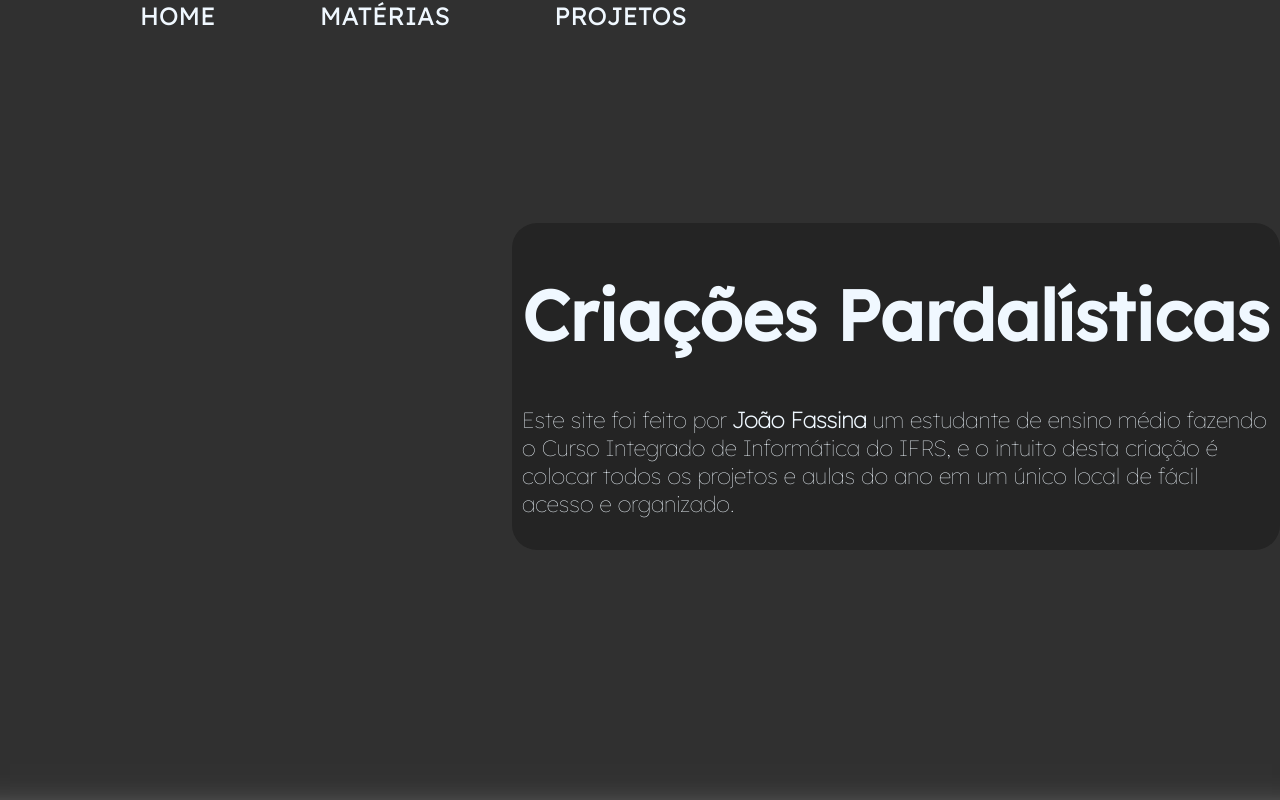
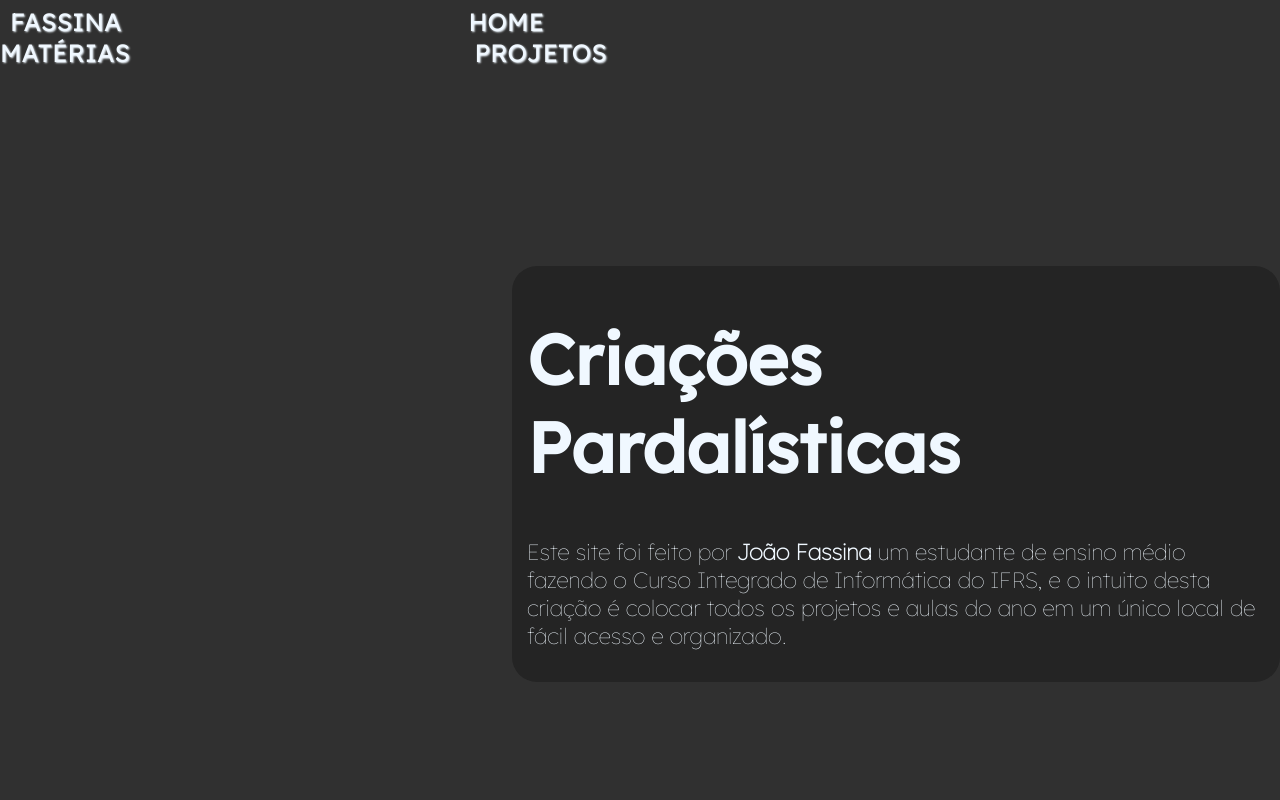
Before and after one commit to jf-fassina/Pardal, a plain HTML site: page index.html in a window 1280 px wide. Shown: the top 800 px of the page. Drawn offline with Linux system fonts and the light colour scheme.

Commit message:
Add files via upload

```diff
--- a/css/style.css
+++ b/css/style.css
@@ -27,18 +27,42 @@ body {
 .navbar {
   background: #303030;
   font-family: Lexend;
+  padding-top: 6px;
+  padding-bottom: 6px;
+  position: sticky;
 }
-.navbar > ul{
+.navbar > ul {
   list-style-type: none;
   display: inline;
+  padding-left: 10px;
 }
-.navbar > ul > li{
+.navbar > ul > li {
   font-size: 25px;
-  padding-left: 100px;
-  padding-top: 10px;
-  padding-bottom: 10px;
   display: inline;
+  cursor: pointer;
+  margin-right: 340px;
+  text-align: center;
+  transition: ease-in-out 250ms;
+}
+.navbar > ul > li:hover{
+  text-shadow: 1px 1px 7px aliceblue;
+  transition: ease-in-out 250ms;
+  font-size: 30px;
+}
 
+.logo {
+  margin-left: 0;
+}
+.navbar > ul > li > a {
+  color: aliceblue;
+  text-shadow: 1px 1px 2px aliceblue;
+  transition: ease-in-out 200ms;
+  text-decoration: none;
+}
+.navbar > ul > li > a:hover {
+  text-decoration: underline;
+  color: aliceblue;
+  text-shadow: 1px 1px 7px aliceblue;
 }
 /* 3. WELCOME --------------------------------------------------------------------------------------- */
 .inicio {
@@ -46,19 +70,22 @@ body {
   padding-bottom: 25%;
   background: #303030 url("../assets/images/dwarf-star.jpg") no-repeat top fixed;
   background-size: cover;
+  cursor: default;
 }
 
 .welcome {
   margin-left: 40%;
   background-color: #202020c1;
   border-radius: 25px;
-  padding: 1px 10px 10px 10px;
+  padding: 2px 12px 10px 15px;
   transition: ease-in-out 150ms;
 }
 
 .welcome:hover {
   transition: ease-in-out 150ms;
   transform: scale(1.015);
+  margin-left: 35%;
+  padding-right: 20px;
   background-color: #252525d7;
   box-shadow: 0 0 10px 5px #303030;
   text-shadow: 1px 1px 7px aliceblue;
--- a/index.html
+++ b/index.html
@@ -7,15 +7,16 @@
     <link rel="stylesheet" href="css/style.css" />
   </head>
   <body>
-
     <div class="navbar">
-        <ul>
-          <li>HOME</li>
-          <li>MATÉRIAS</li>
-          <li>PROJETOS</li>
-        </ul>
+      <ul>
+        <li class="logo">
+          <a href="https://github.com/jf-fassina" target="_blank">FASSINA</a>
+        </li>
+        <li><a href="">HOME</a></li>
+        <li><a href="">MATÉRIAS</a></li>
+        <li><a href="">PROJETOS</a></li>
+      </ul>
     </div>
-
 
     <div class="inicio">
       <div class="welcome">
@@ -47,6 +48,7 @@
       <br /><br /><br /><br /><br />
 
       <h1>Disciplinas</h1>
+
     </div>
 
     <script src="js/javascripto.js"></script>
```
